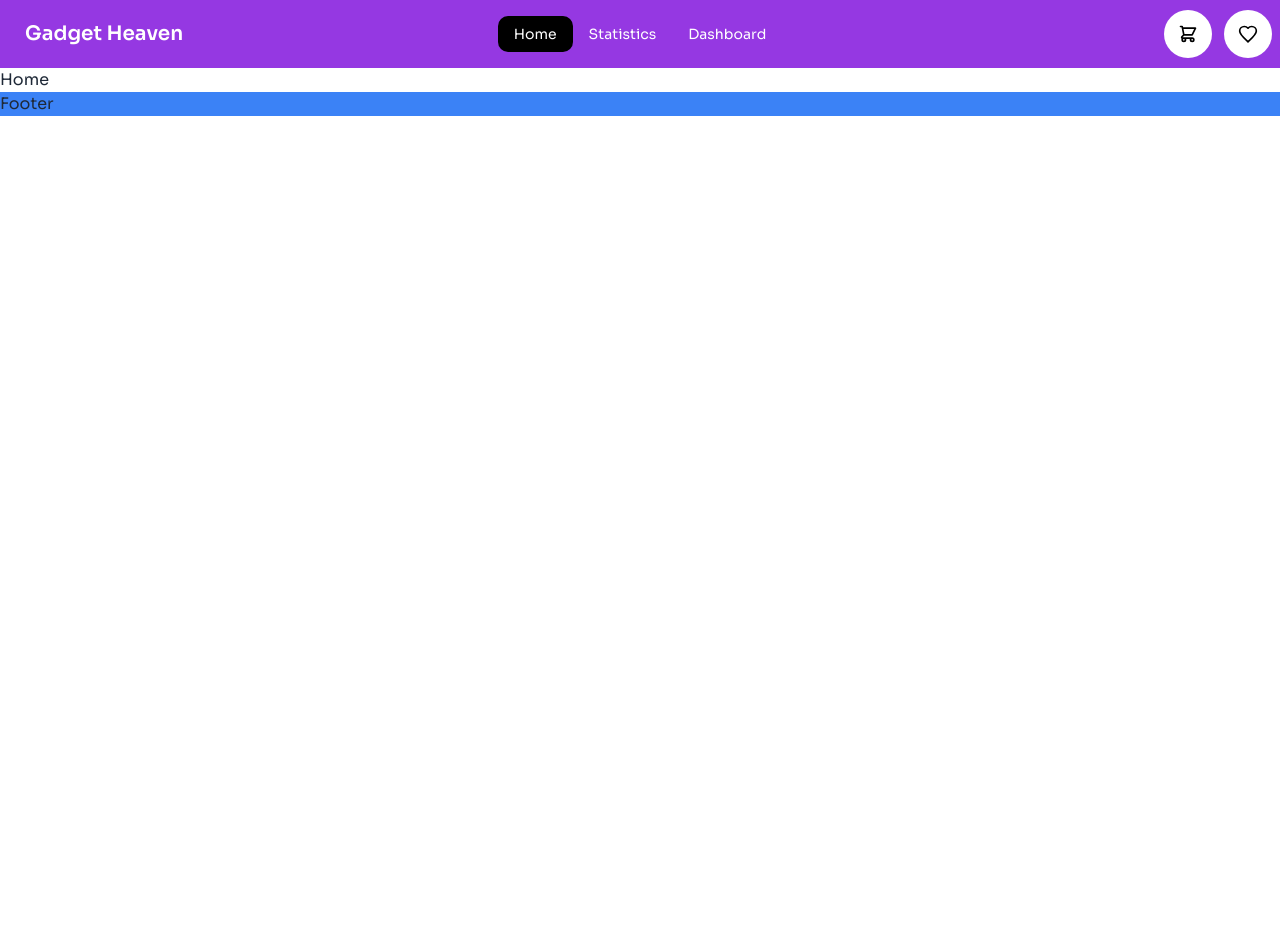
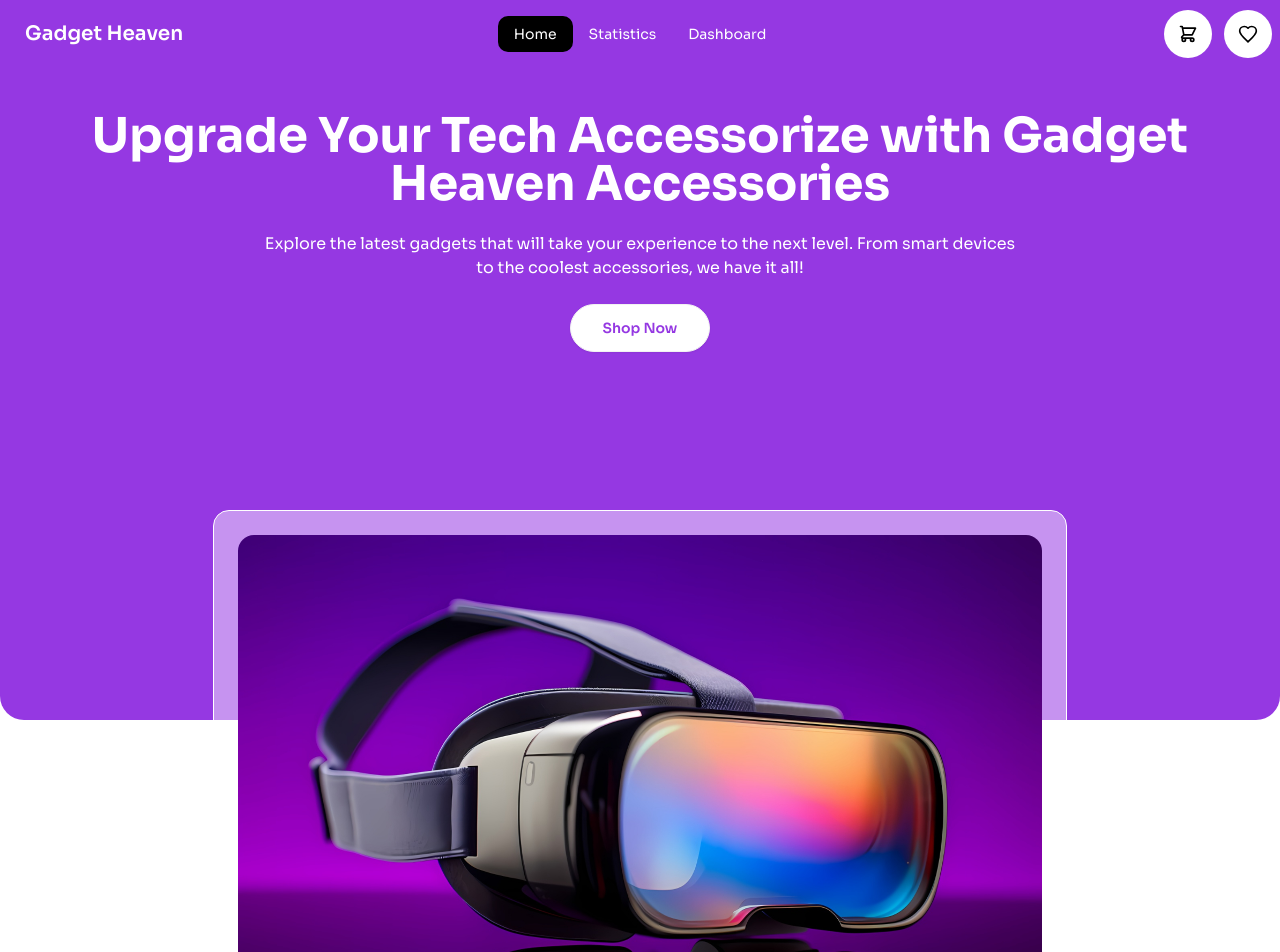
Before and after one commit to mdabdulkyum1/gadget-haven, a React (Vite) app: page / in a window 1280 px wide. Shown: the top 952 px of the page. Before the commit the page ends 800 px from the top, so only its background shows below. Built offline with nearby package versions, Linux system fonts and the light colour scheme.

Commit message:
banner sections design done and home page created

```diff
--- /dev/null
+++ b/src/components/Banner.jsx
@@ -0,0 +1,23 @@
+import bannerImg from '../assets/banner.jpg'
+
+function Banner() {
+  return (
+    <section className="text-white
+    ">
+      <div className="flex flex-col  text-center bg-purple min-h-[90vh] rounded-3xl">
+        <div className="mt-28">
+          <h1 className="text-xl lg:text-5xl font-bold">Upgrade Your Tech Accessorize with Gadget Heaven Accessories</h1>
+          <p className="py-6">
+          Explore the latest gadgets that will take your experience to the next level. From smart devices <br /> to the coolest accessories, we have it all!
+          </p>
+          <button className="btn bg-white text-purple rounded-3xl px-8">Shop Now</button>
+        </div>
+      </div>
+      <div className="-translate-y-[160px] sm:-translate-y-[200px] md:-translate-y-[200px] lg:-translate-y-[170px] xl:-translate-y-[210px] lg:w-2/3  mx-auto rounded-2xl border border-white bg-[#ffffff75] p-6">
+         <img src={bannerImg} alt="Banner Image" className='rounded-2xl h-[500px] w-full'/>
+      </div>
+    </section>
+  );
+}
+
+export default Banner;
--- a/src/components/NavBar.jsx
+++ b/src/components/NavBar.jsx
@@ -1,4 +1,4 @@
-import { Link, NavLink } from "react-router-dom";
+import { Link, NavLink, useLocation } from "react-router-dom";
 
 function NavBar() {
   const link = (
@@ -15,9 +15,11 @@ function NavBar() {
     </>
   );
 
+  const changePath = useLocation();
+
   return (
     <>
-      <nav className="navbar  bg-purple text-white max-w-7xl mx-auto">
+      <nav className= {`${changePath.pathname === "/" ? "absolute left-1/2 -translate-x-2/4 bg-purple text-white" : '' } navbar max-w-7xl mx-auto`}>
         <div className="navbar-start">
           <div className="dropdown">
             <div tabIndex={0} role="button" className="btn btn-ghost lg:hidden">
--- /dev/null
+++ b/src/pages/Home.jsx
@@ -0,0 +1,13 @@
+import Banner from "../components/Banner"
+
+
+function Home() {
+  return (
+    <>
+        <Banner></Banner>
+
+    </>
+  )
+}
+
+export default Home
--- a/src/routes/routes.jsx
+++ b/src/routes/routes.jsx
@@ -1,6 +1,7 @@
 
 import { createBrowserRouter } from "react-router-dom";
 import Root from "../layouts/Root";
+import Home from './../pages/Home';
 
 export const routes = createBrowserRouter([
   {
@@ -9,7 +10,7 @@ export const routes = createBrowserRouter([
     children: [
         {
             path: "/",
-            element: <h1>Home</h1>
+            element: <Home></Home>
         },
         {
             path:"statistics",
```
